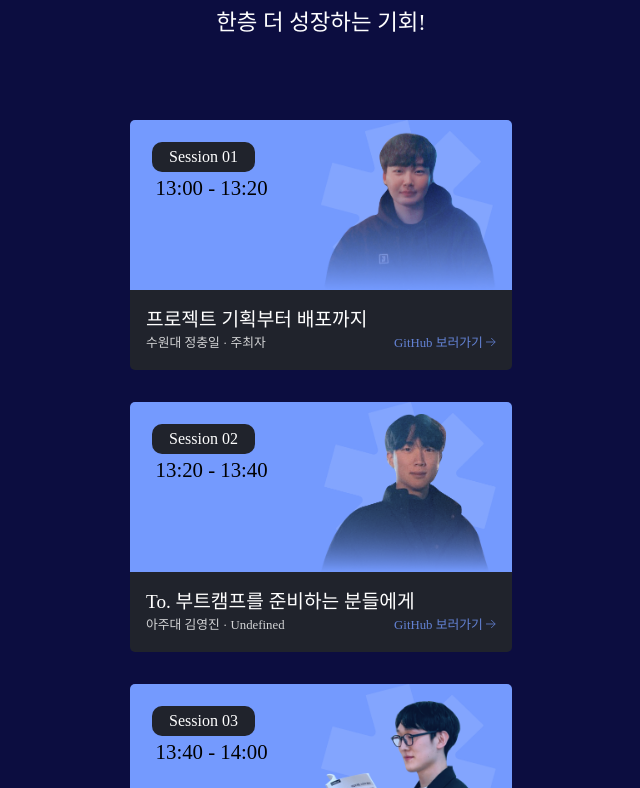
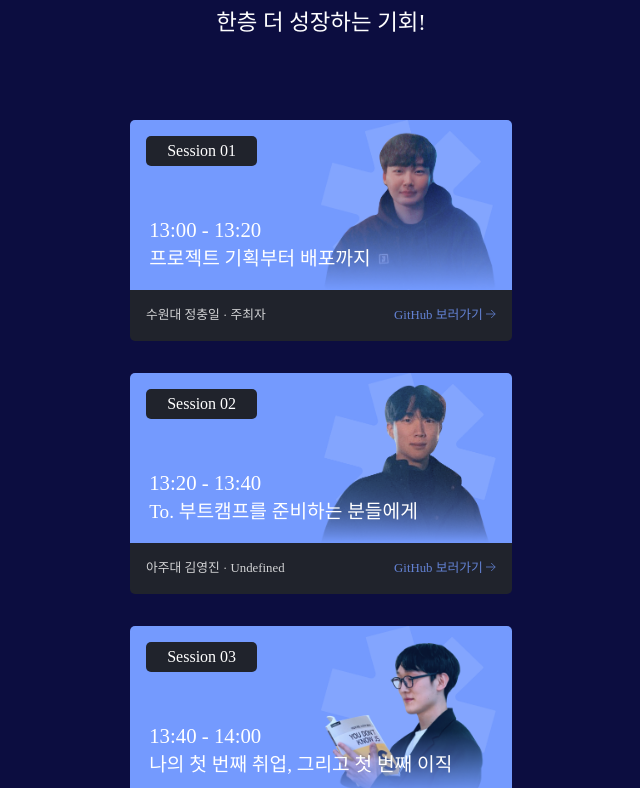
Before and after one commit to f-univ/f-univ-camp-2022, a React (Vite) app: page / in a window 1280 px wide. Shown: the part 992-1780 px from the top of the page, without its empty margins (319-959 px from the left). Built offline with nearby package versions, Linux system fonts and the light colour scheme; a web font is replaced by a local one.

Commit message:
refactor: 컴포넌트 레이아웃 변경

```diff
--- a/src/components/Speaker/Speaker.tsx
+++ b/src/components/Speaker/Speaker.tsx
@@ -22,7 +22,10 @@ const Speaker = ({ speakInfo }: Prop) => {
         <SessionHeader>
           <InfoWrapper>
             <Session>Session 0{speakInfo.sessionNumber}</Session>
-            <Time>{speakInfo.time}</Time>
+            <SessionInfo>
+              <Time>{speakInfo.time}</Time>
+              <Title>{speakInfo.title}</Title>
+            </SessionInfo>
           </InfoWrapper>
           <SpeakerImage
             width={191}
@@ -32,7 +35,6 @@ const Speaker = ({ speakInfo }: Prop) => {
           />
         </SessionHeader>
         <SessionBottom>
-          <Title>{speakInfo.title}</Title>
           <Info>
             <>
               {speakInfo.univ} {speakInfo.name} · {speakInfo.subTitle}
@@ -79,25 +81,33 @@ const SessionHeader = styled.div`
 const InfoWrapper = styled.div`
   display: flex;
   flex-direction: column;
-  padding: 1.4rem;
+  padding: 1rem;
   width: 50%;
+  justify-content: space-between;
 `;
 
 const Session = styled.div`
-  border-radius: 10px;
+  border-radius: 5px;
   display: flex;
   align-items: center;
   justify-content: center;
   padding: 0.2rem;
   width: 70%;
   background-color: #20232c;
+  font-weight: 300;
+`;
+
+const SessionInfo = styled.div`
+  position: relative;
+  width: 350px;
+  color: white;
+  font-size: 1.3rem;
+  font-weight: 500;
+  padding-left: 0.2rem;
 `;
 
 const Time = styled.div`
-  color: black;
-  font-size: 1.3rem;
-  font-weight: 500;
-  padding-left: 0.2rem;
+  font-weight: 400;
 `;
 
 const SpeakerImage = styled.img`
```
